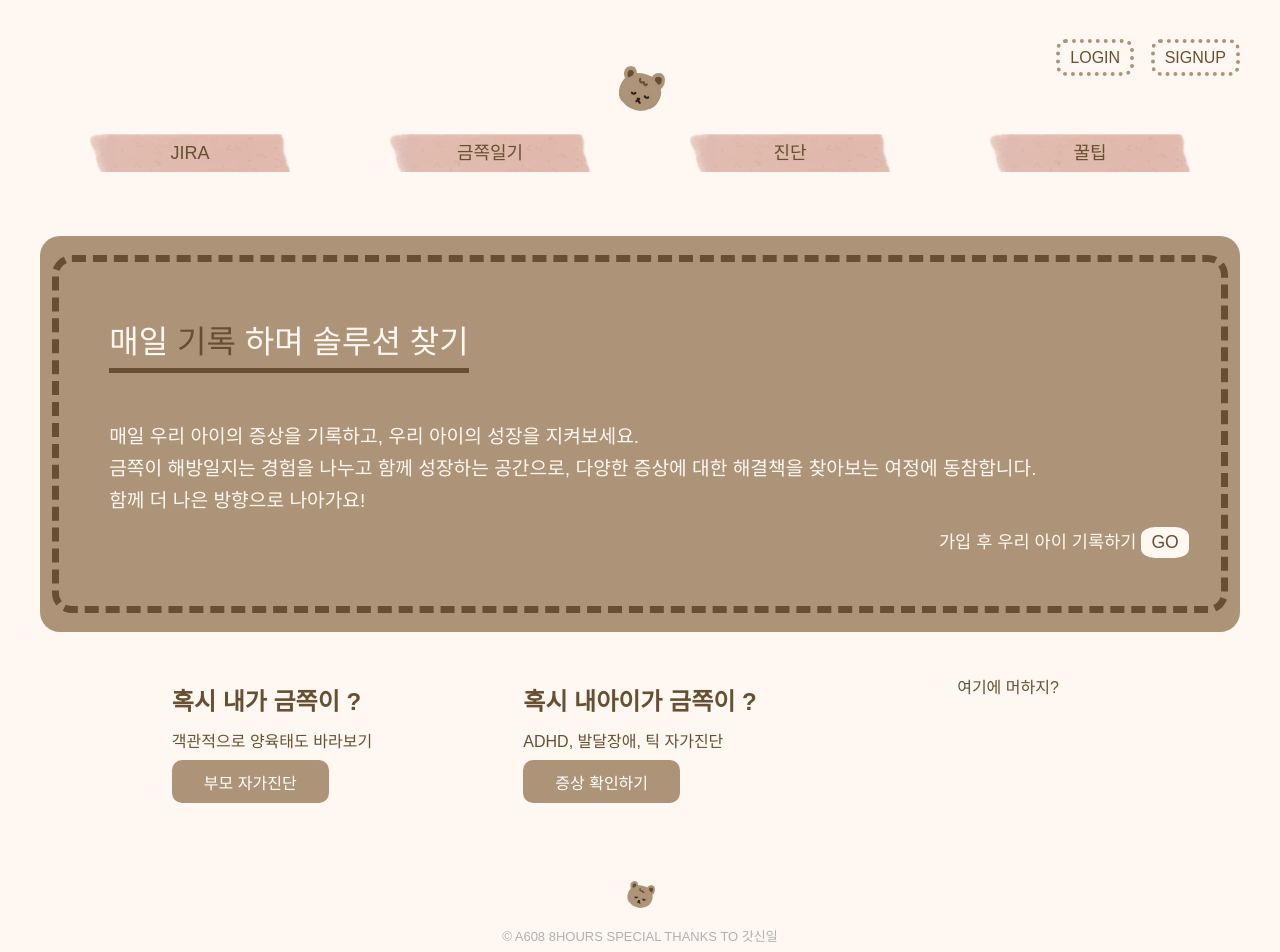
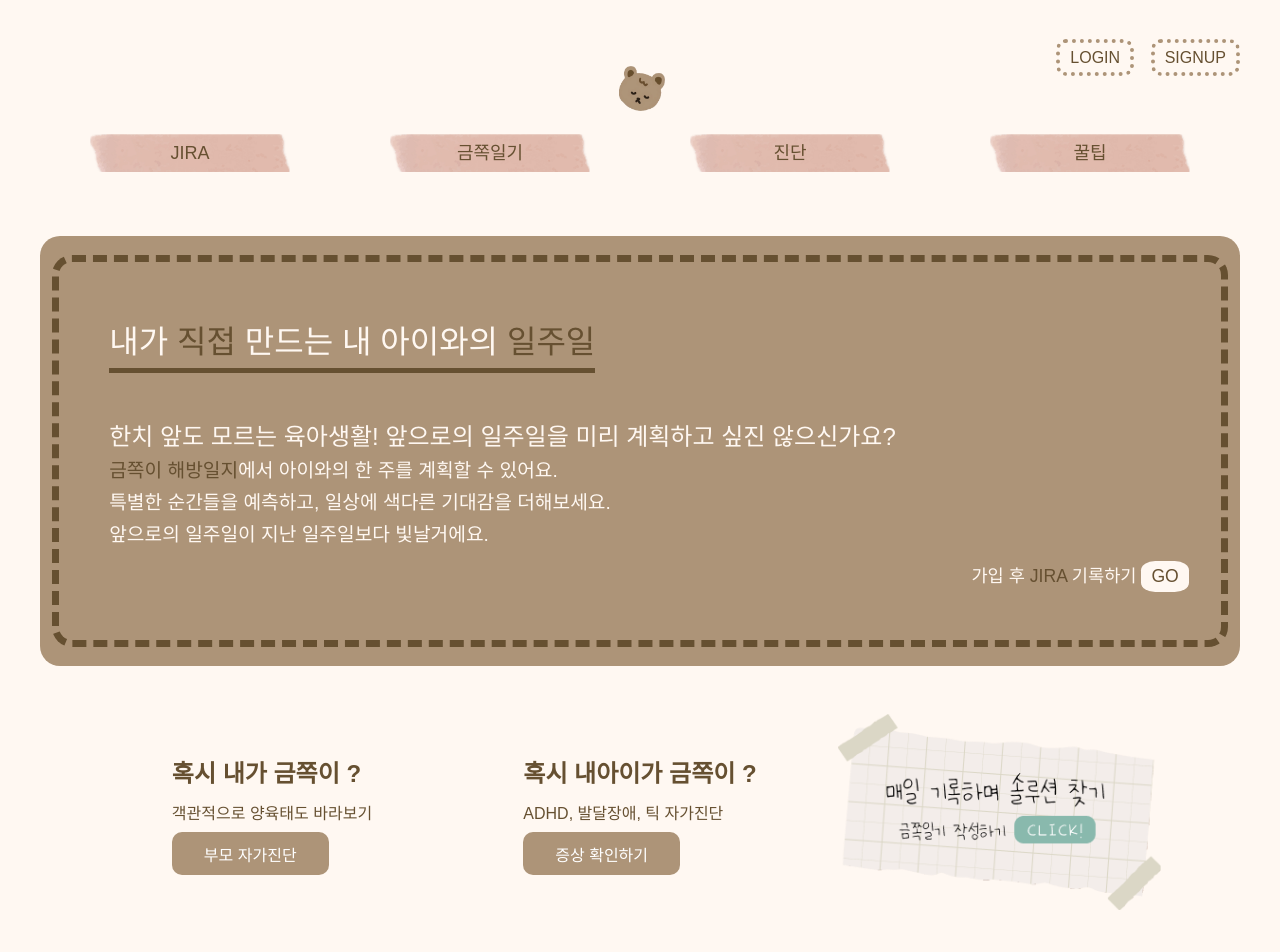
Before and after one commit to MyGoldenKids/goldenkid-frontend, a Vue app in the folder vue-project/: page / in a window 1280 px wide. Shown: the top 952 px of the page. Built offline with nearby package versions, Linux system fonts and the light colour scheme; a web font is replaced by a local one; what v-calendar would draw is missing.

Commit message:
Refactor: 메인페이지 router 추가 및 다이어리 버튼 추가 #114

```diff
--- a/vue-project/src/views/MainView.vue
+++ b/vue-project/src/views/MainView.vue
@@ -1,18 +1,19 @@
 <script setup>
-/* axios test 용 코드
-import { instance } from "@/api/axios";
+import { useRouter } from "vue-router";
 
-const fetchData = async () => {
-    await instance
-        .get("article/list")
-        .then((response) => {
-            console.log(response.data);
-        })
-        .catch((e) => {
-            console.log(e);
-        });
+const router = useRouter();
+
+const goSignup = () => {
+  router.push("/member/signup");
 };
-*/
+
+const goSurvey = () => {
+  router.push("/survey");
+};
+
+const goDiary = () => {
+  router.push("/diary/home");
+};
 </script>
 
 <template>
@@ -20,34 +21,39 @@ const fetchData = async () => {
     <div class="banner">
       <div class="banner-inner">
         <div class="banner-main-text">
-                    <div>매일 <span>기록</span> 하며 솔루션 찾기</div>
+          <div>
+            내가 <span>직접</span> 만드는 내 아이와의 <span>일주일</span>
+          </div>
         </div>
         <div class="banner-text">
-                    매일 우리 아이의 증상을 기록하고, 우리 아이의 성장을 지켜보세요.
-                    <br>금쪽이 해방일지는 경험을 나누고 함께 성장하는 공간으로, 다양한 증상에 대한 해결책을 찾아보는 여정에 동참합니다.
-                    <br>함께 더 나은 방향으로 나아가요!
+          <span class="subtitle"
+            >한치 앞도 모르는 육아생활! 앞으로의 일주일을 미리 계획하고 싶진
+            않으신가요?</span
+          >
+          <br /><span>금쪽이 해방일지</span>에서 아이와의 한 주를 계획할 수
+          있어요. <br />특별한 순간들을 예측하고, 일상에 색다른 기대감을
+          더해보세요. <br />앞으로의 일주일이 지난 일주일보다 빛날거에요.
         </div>
         <div class="go-signup">
-                    가입 후 우리 아이 기록하기
-                    <button>GO</button>
+          가입 후 <span>JIRA</span> 기록하기
+          <button @click="goSignup">GO</button>
         </div>
       </div>
     </div>
-
 
     <div class="button-box">
       <div class="box-item button-item1">
         <h1>혹시 내가 금쪽이 ?</h1>
         <p>객관적으로 양육태도 바라보기</p>
-                <button>부모 자가진단</button>
+        <button @click="goSurvey">부모 자가진단</button>
       </div>
       <div class="box-item button-item2">
         <h1>혹시 내아이가 금쪽이 ?</h1>
         <p>ADHD, 발달장애, 틱 자가진단</p>
-                <button>증상 확인하기</button>
+        <button @click="goSurvey">증상 확인하기</button>
       </div>
       <div class="box-item button-item3">
-                여기에 머하지?
+        <img src="@/assets/img/diary_btn.png" alt="error" @click="goDiary" />
       </div>
     </div>
   </div>
@@ -65,7 +71,7 @@ const fetchData = async () => {
   width: 100%;
   display: grid;
   justify-self: center;
-    background-color: #AD9478;
+  background-color: #ad9478;
   border-radius: 1.25rem;
   padding: 1.2rem;
   box-sizing: border-box;
@@ -88,7 +94,7 @@ const fetchData = async () => {
   font-size: 2rem;
 }
 .banner-main-text > div {
-    color: #FFF8F2;
+  color: #fff8f2;
   display: inline-block;
   border-bottom: 0.313rem solid #665031;
   padding-bottom: 0.625rem;
@@ -96,33 +102,38 @@ const fetchData = async () => {
 
 .banner-text {
   padding: 0 0 0.625rem 3.125rem;
-    color: #FFF8F2;
+  color: #fff8f2;
   font-size: 1.2rem;
   line-height: 2rem;
 }
+
+.subtitle {
+  font-size: 1.5rem;
+  color: #fff8f2;
+  margin-bottom: 1.2rem;
+}
 .go-signup {
   padding: 0 2rem 3rem;
-    color: #FFF8F2;
+  color: #fff8f2;
   font-size: 1.1rem;
   text-align: right;
 }
 .go-signup button {
   border: none;
-    border-radius: 30%;    background-color: #FFF8F2;
+  border-radius: 30%;
+  background-color: #fff8f2;
   color: #665031;
   font-size: 1.1rem;
   padding: 0.313rem 0.625rem;
 }
 .button-box {
-    /* background-color: pink; */
   display: grid;
   grid-template-columns: repeat(3, 1fr);
   padding: 3rem;
+  align-items: center;
 }
 
 .box-item {
-    /* background-color: burlywood; */
-    /* width: 90%; */
   margin: 0 auto;
 }
 .box-item h1 {
@@ -138,9 +149,18 @@ const fetchData = async () => {
   padding: 0.6rem 2rem;
   margin-left: 0.625rem;
   border-radius: 0.625rem;
-    background-color: #AD9478;
+  background-color: #ad9478;
   color: #fff;
   border: none;
   box-sizing: border-box;
 }
+
+.box-item img {
+    width: 95%;
+    height: 95%;
+    border-radius: 1.25rem;
+    box-sizing: border-box;
+    cursor: pointer;
+    margin: 0 auto;
+}
 </style>
```
Also changed, not shown: vue-project/src/assets/img/diary_btn.png (added). Lines whose indentation alone changed are shown as unchanged.
